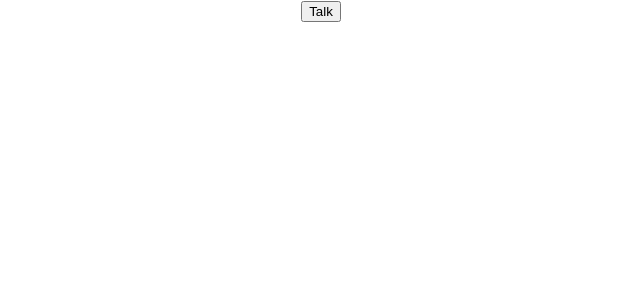
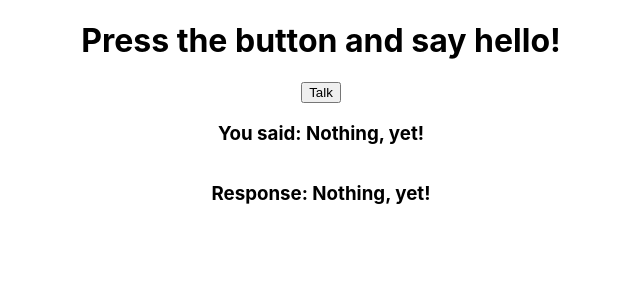
Before and after one commit to lyndsiWilliams/learning-voice-recognition, a React (Create React App) app in the folder client/: page / in a window 1280 px wide. Shown: the top 300 px of the page, without its empty margins (319-959 px from the left). Built offline with nearby package versions, Linux system fonts and the light colour scheme.

Commit message:
App now responds to "hello" and has a default response if not. Did very basic styling.

```diff
--- a/client/src/App.css
+++ b/client/src/App.css
@@ -1,5 +1,13 @@
 .App {
   text-align: center;
+  display: flex;
+  justify-content: center;
+  flex-direction: column;
+}
+
+.talk {
+  width: fit-content;
+  align-self: center;
 }
 
 .App-logo {
--- a/client/src/App.js
+++ b/client/src/App.js
@@ -10,6 +10,10 @@ function App() {
 
   // State
   const [speechTranscript, setSpeechTranscript] = useState('');
+  const [speechResponse, setSpeechResponse] = useState('');
+
+  // Responses
+  const greetings = ["Hello, how are you?", "Hi, it's a beautiful day!", "Warm greetings to you!", "The Overlord extends his greetings."]
 
   recognition.onstart = () => {
     console.log("Voice is activated, the browser is listening!");
@@ -18,10 +22,12 @@ function App() {
   recognition.onresult = event => {
     console.log(event);
 
+    // Grab the voice input string and set it to state
     const current = event.resultIndex;
     const transcript = event.results[current][0].transcript;
     setSpeechTranscript(transcript);
 
+    // This is where the browser voice action happens
     readOutLoud(transcript);
   }
 
@@ -32,7 +38,18 @@ function App() {
   const readOutLoud = message => {
     const speech = new SpeechSynthesisUtterance();
 
-    speech.text = message;
+    // Default voice response
+    speech.text = "I don't have a response programmed for what you said.";
+    setSpeechResponse("I don't have a response programmed for what you said.");
+
+    // Conditional voice responses
+    if(message.includes("hello")){
+      // Set the speech to a random response in the greetings array
+      const finalText = greetings[Math.floor(Math.random() * greetings.length)];
+
+      setSpeechResponse(finalText);
+      speech.text = finalText;
+    };
 
     // Speech customization
     // All ranges are 0-1
@@ -45,9 +62,11 @@ function App() {
   };
 
   return (
-    <div className="App">
+    <div className="App" style={{ }}>
+      <h1>Press the button and say hello!</h1>
       <button className="talk" onClick={handleClick}>Talk</button>
-      <h3 className="content">{speechTranscript}</h3>
+      <h3 className="content">You said: {speechTranscript ? speechTranscript : "Nothing, yet!"}</h3>
+      <h3 className="response">Response: {speechResponse ? speechResponse : "Nothing, yet!"}</h3>
     </div>
   );
 }
```
Also changed, not shown: 1 other file (tests, documents, lock files or other folders).
